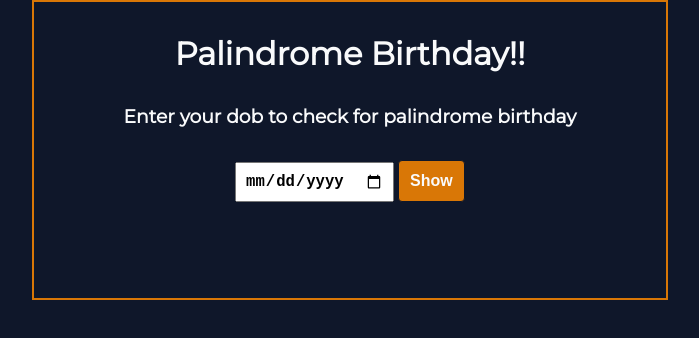
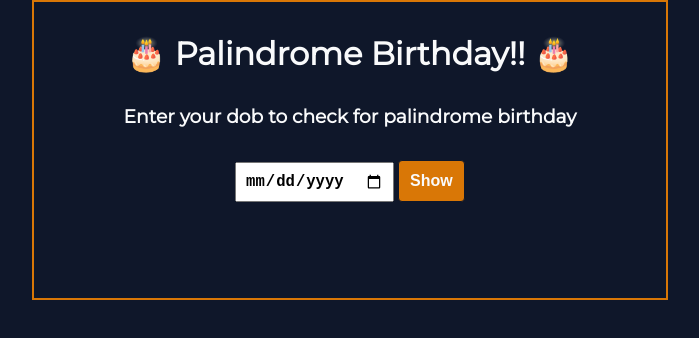
Before and after one commit to darshan1059/palindrome-birthday, a plain HTML site: page index.html in a window 1280 px wide. Shown: the whole page, without its empty margins (290-989 px from the left). Drawn offline with Linux system fonts and the light colour scheme.

Commit message:
added emoji in index.html

```diff
--- a/index.html
+++ b/index.html
@@ -10,7 +10,7 @@
 </head>
 
 <body>
-    <h1>Palindrome Birthday!! </h1>
+    <h1>🎂 Palindrome Birthday!! 🎂</h1>
     <h3>Enter your dob to check for palindrome birthday </h3>
     <div class="container">
         <input type="date" id="bday-input" />
```
